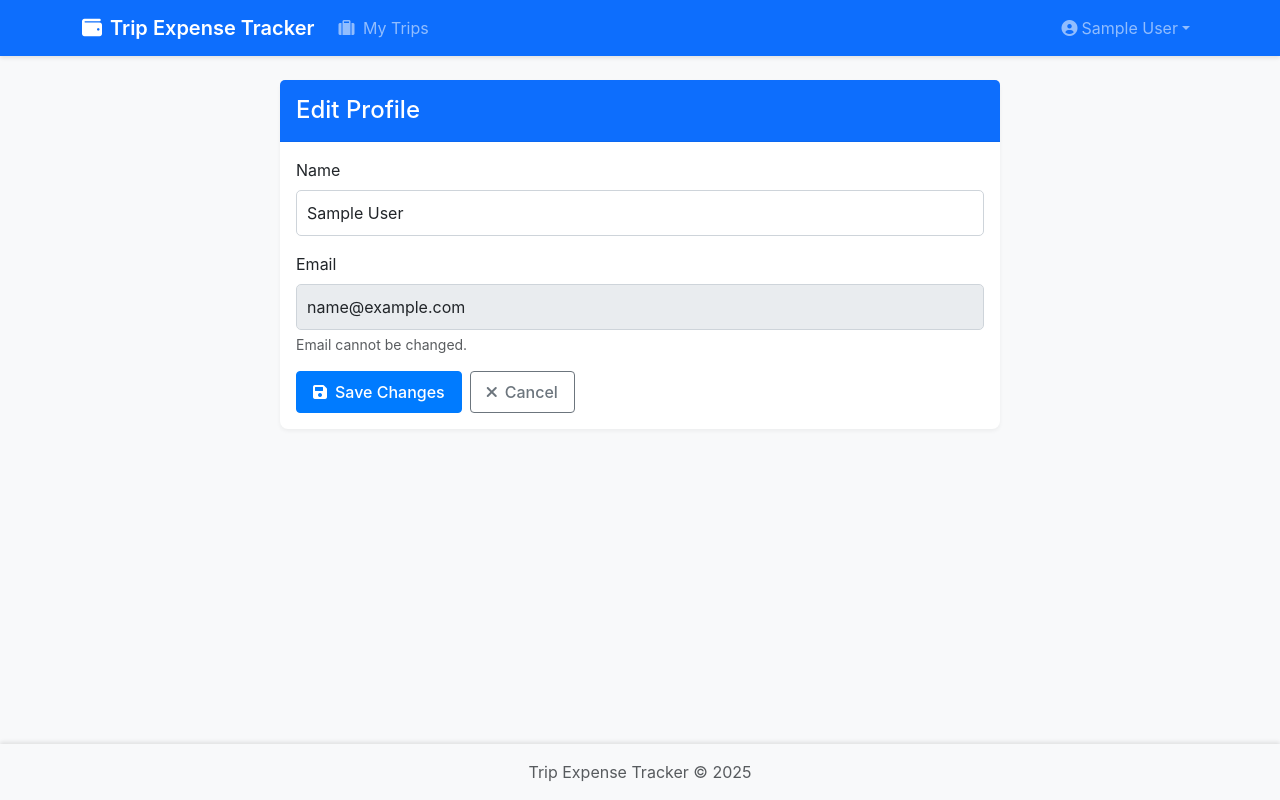
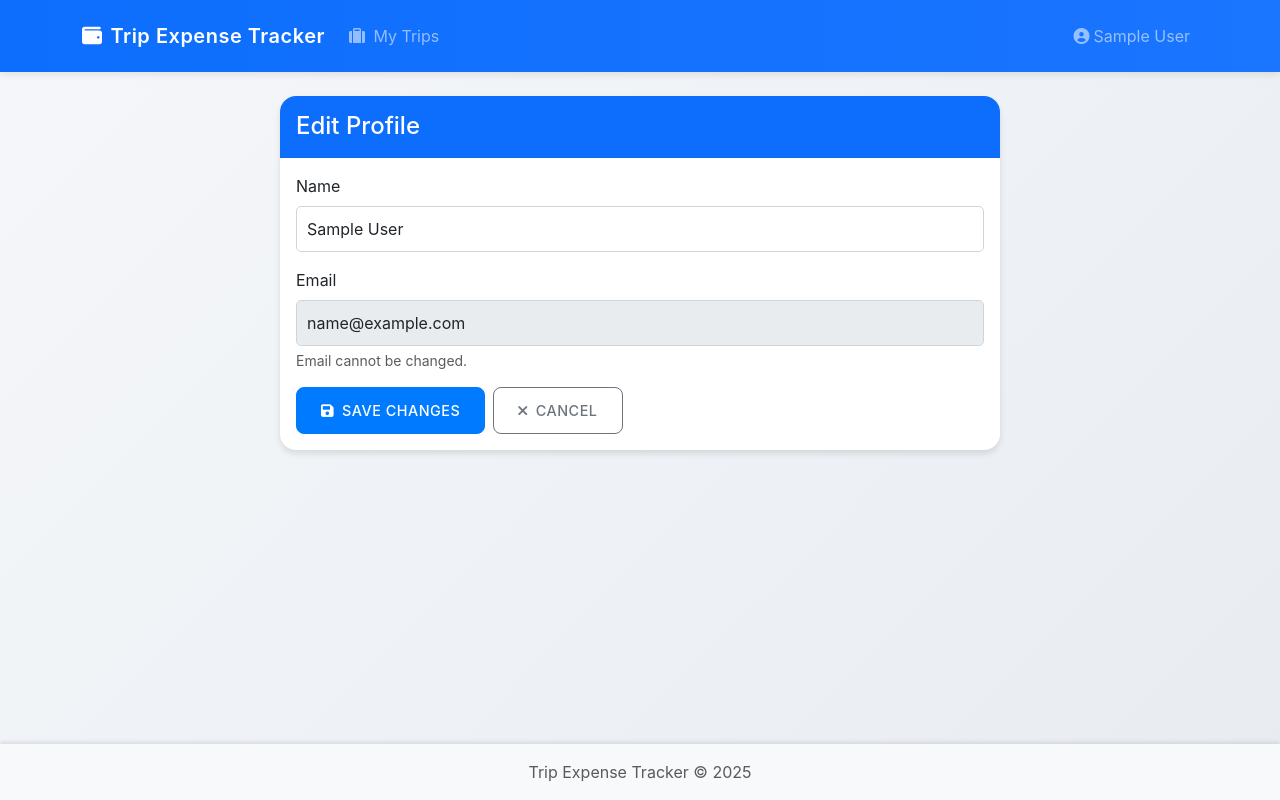
Before and after one commit to C1P3R/Expense_tracker_pdf_april_2025, a Flask app: page /auth/profile/edit in a window 1280 px wide. Run offline with Flask 2, Linux system fonts and the light colour scheme; the visitor is signed in with stand-in values (Sample User, id 1); data comes from the database, SQL or seed files in the repository; both versions use the stored data as it was after the commit.

Commit message:
style: update UI styles for better visual appeal and consistency
Improve the visual design of the application by updating the CSS styles for the body, navbar, cards, and buttons. Enhancements include gradient backgrounds, smoother transitions, and hover effects to create a more modern and cohesive user experience. Removed commented-out HTML code in the base template for cleaner markup.

```diff
--- a/expense_tracker/backend/static/css/style.css
+++ b/expense_tracker/backend/static/css/style.css
@@ -21,8 +21,8 @@
     font-family: -apple-system, BlinkMacSystemFont, "Segoe UI", Roboto, "Helvetica Neue", Arial, sans-serif;
     -webkit-font-smoothing: antialiased;
     -moz-osx-font-smoothing: grayscale;
-    background-color: #f8f9fa;
-    color: #333;
+    background: linear-gradient(135deg, #f5f7fa 0%, #e8ecf1 100%);
+    color: #2d3748;
 }
 
 /* Responsive Typography */
@@ -43,20 +43,53 @@
 
 /* Navbar Styles */
 .navbar {
-    box-shadow: 0 2px 4px rgba(0,0,0,0.1);
+    box-shadow: 0 2px 8px rgba(0,0,0,0.1);
+    background: linear-gradient(to right, var(--primary-color), #1a75ff);
+    padding: 1rem;
 }
 
 .navbar-brand {
     font-weight: 600;
+    letter-spacing: 0.5px;
+    transition: transform 0.3s ease;
+}
+
+.navbar-brand:hover {
+    transform: translateX(5px);
+}
+
+.nav-link {
+    position: relative;
+    padding: 0.5rem 1rem;
+    transition: all 0.3s ease;
+}
+
+.nav-link::after {
+    content: '';
+    position: absolute;
+    width: 0;
+    height: 2px;
+    bottom: 0;
+    left: 50%;
+    background-color: #fff;
+    transition: all 0.3s ease;
+    transform: translateX(-50%);
+    opacity: 0;
+}
+
+.nav-link:hover::after {
+    width: 80%;
+    opacity: 1;
 }
 
 /* Card Styles */
 .card {
     border: none;
-    box-shadow: 0 2px 4px rgba(0,0,0,0.05);
-    transition: transform 0.2s ease-in-out;
-    border-radius: 0.5rem;
+    box-shadow: 0 4px 6px rgba(0,0,0,0.1);
+    transition: all 0.3s ease;
+    border-radius: 1rem;
     background: #fff;
+    overflow: hidden;
 }
 
 .card:hover {
@@ -77,9 +110,14 @@
 /* Button Styles */
 .btn {
     font-weight: 500;
-    padding: 0.5rem 1rem;
-    border-radius: 0.25rem;
-    transition: all 0.2s ease-in-out;
+    padding: 0.75rem 1.5rem;
+    border-radius: 0.5rem;
+    transition: all 0.3s ease;
+    position: relative;
+    overflow: hidden;
+    text-transform: uppercase;
+    letter-spacing: 0.5px;
+    font-size: 0.9rem;
 }
 
 .btn-sm {
--- a/expense_tracker/backend/templates/base.html
+++ b/expense_tracker/backend/templates/base.html
@@ -26,12 +26,6 @@
             <div class="collapse navbar-collapse" id="navbarNav">
                 <ul class="navbar-nav me-auto">
                     {% if current_user.is_authenticated %}
-                    <!-- <li class="nav-item">
-                        <a class="nav-link" href="{{ url_for('main.dashboard') }}">
-                            <i class="fas fa-tachometer-alt me-1"></i>
-                            <span>Dashboard</span>
-                        </a>
-                    </li> -->
                     <li class="nav-item">
                         <a class="nav-link" href="{{ url_for('trips.list_trips') }}">
                             <i class="fas fa-suitcase me-1"></i>
```
Also changed, not shown: instance/app.db.
